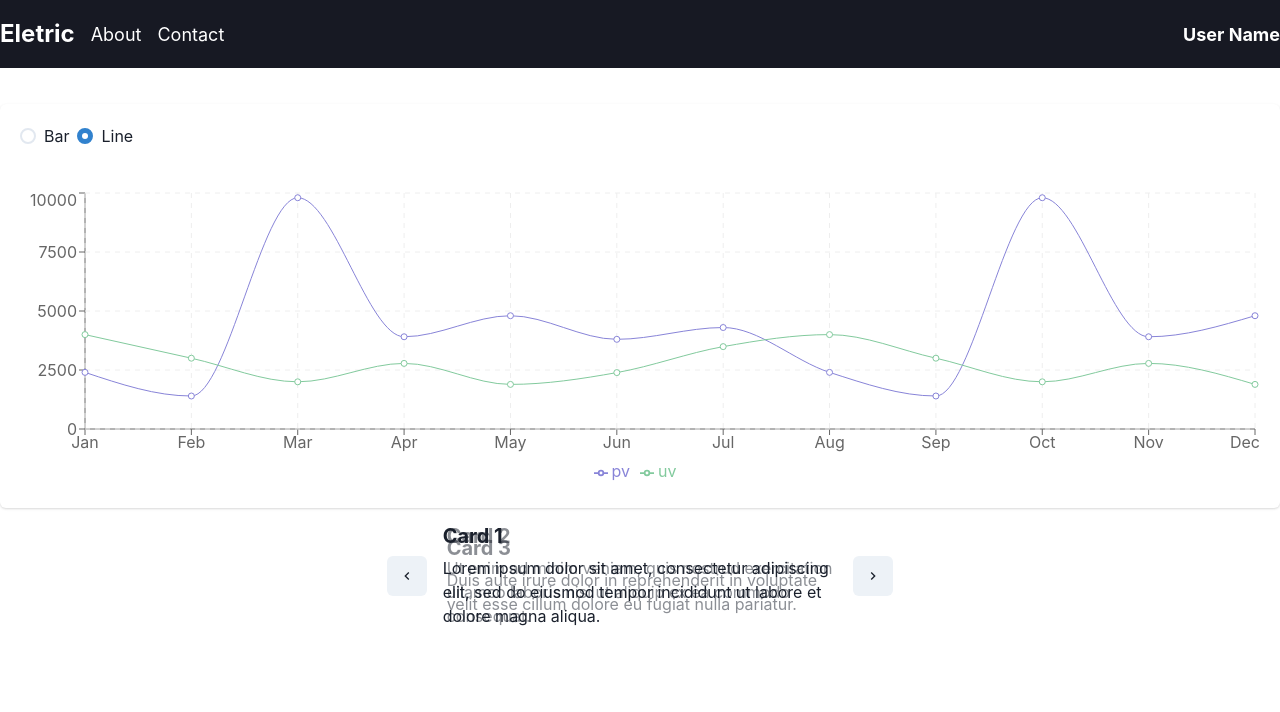
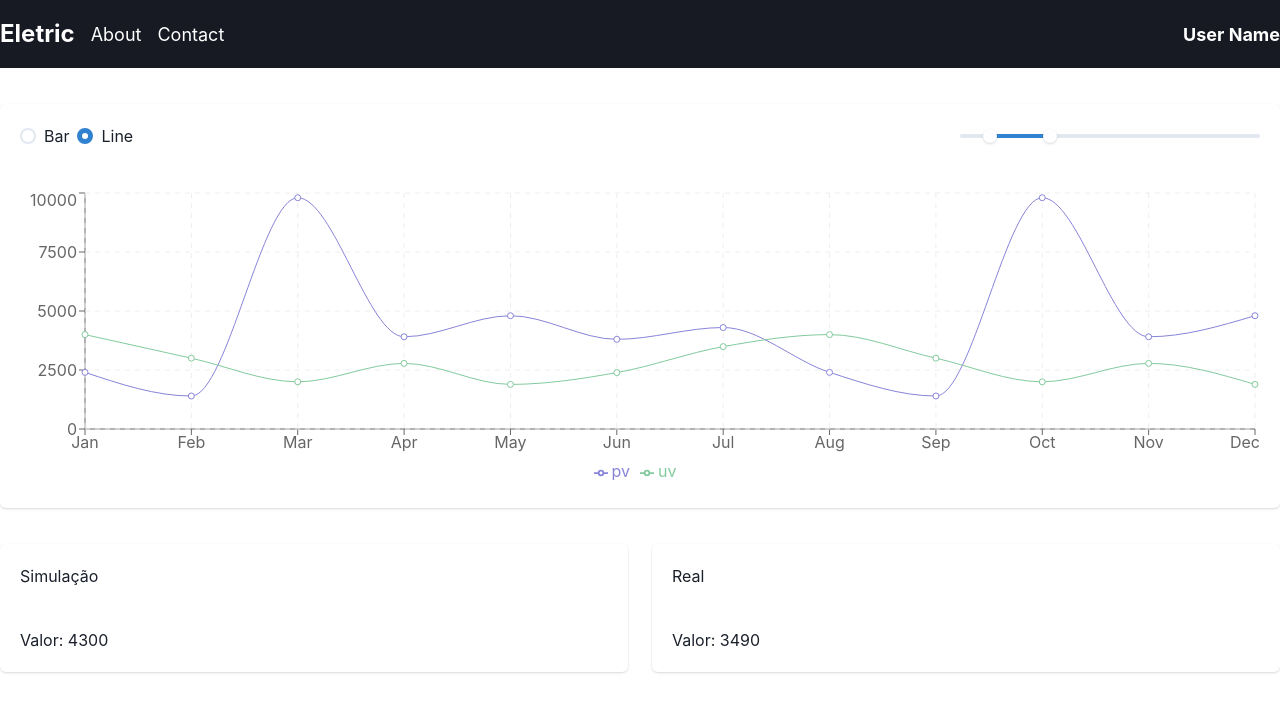
Before and after one commit to SamuelBatis/eletric-front, a Next.js app: page /dashboard in a window 1280 px wide. Shown: the top 712 px of the page. Built offline with nearby package versions, Linux system fonts and the light colour scheme; no server answers.

Commit message:
feat: cards de simulacao e real e filtro em slide

```diff
--- /dev/null
+++ b/components/TwoBallsSlider.js
@@ -0,0 +1,39 @@
+import { useState } from "react";
+import {
+  Box,
+  Slider,
+  SliderFilledTrack,
+  SliderThumb,
+  SliderTrack,
+} from "@chakra-ui/react";
+
+export default function TwoBallsSlider() {
+  const [min, setMin] = useState(20);
+  const [max, setMax] = useState(80);
+
+  const handleChange = (values) => {
+    setMin(values[0]);
+    setMax(values[1]);
+  };
+
+  return (
+    <Box w={300}>
+      <Slider
+        defaultValue={[min, max]}
+        onChange={handleChange}
+        min={0}
+        max={100}
+      >
+        <SliderTrack>
+          <SliderFilledTrack />
+        </SliderTrack>
+        <SliderThumb boxSize={6} />
+        <SliderThumb boxSize={6} />
+      </Slider>
+      <Box display="flex" justifyContent="space-between">
+        <Box>{min}</Box>
+        <Box>{max}</Box>
+      </Box>
+    </Box>
+  );
+}
--- a/package.json
+++ b/package.json
@@ -15,6 +15,7 @@
     "@emotion/styled": "^11.10.6",
     "axios": "^1.3.4",
     "framer-motion": "^10.3.1",
+    "js-cookie": "^3.0.1",
     "next": "^13.2.4",
     "react": "^18.2.0",
     "react-dom": "^18.2.0",
--- a/pages/_app.js
+++ b/pages/_app.js
@@ -2,7 +2,7 @@ import { ChakraProvider } from '@chakra-ui/react';
 
 export default function App({ Component, pageProps }) {
   return (
-    <ChakraProvider>
+    <ChakraProvider >
       <Component {...pageProps} />
     </ChakraProvider>
   );
--- a/pages/dashboard.js
+++ b/pages/dashboard.js
@@ -11,53 +11,21 @@ import {
   Heading,
   Radio,
   RadioGroup,
+  RangeSlider,
+  RangeSliderFilledTrack,
+  RangeSliderThumb,
+  RangeSliderTrack,
+  Slider,
+  SliderFilledTrack,
+  SliderThumb,
+  SliderTrack,
   Stack,
   Text,
 } from "@chakra-ui/react";
 import BarChartComponent from "@/components/BarChartComponent";
 import CardCarousel from "@/components/CardsCarousel";
-
-const myCards = [
-  {
-    id: 1,
-    content: (
-      <Box p={4}>
-        <Heading as="h3" size="md" mb={2}>
-          Card 1
-        </Heading>
-        <Text>
-          Lorem ipsum dolor sit amet, consectetur adipiscing elit, sed do eiusmod tempor incididunt ut labore et dolore magna aliqua.
-        </Text>
-      </Box>
-    )
-  },
-  {
-    id: 2,
-    content: (
-      <Box p={4}>
-        <Heading as="h3" size="md" mb={2}>
-          Card 2
-        </Heading>
-        <Text>
-          Ut enim ad minim veniam, quis nostrud exercitation ullamco laboris nisi ut aliquip ex ea commodo consequat.
-        </Text>
-      </Box>
-    )
-  },
-  {
-    id: 3,
-    content: (
-      <Box p={4}>
-        <Heading as="h3" size="md" mb={2}>
-          Card 3
-        </Heading>
-        <Text>
-          Duis aute irure dolor in reprehenderit in voluptate velit esse cillum dolore eu fugiat nulla pariatur.
-        </Text>
-      </Box>
-    )
-  }
-];
+import TwoBallsSlider from "@/components/TwoBallsSlider";
+//import Slider from "react-slick";
 
 
 const getUserData = async () => {
@@ -69,9 +37,18 @@ const getUserData = async () => {
   }
 };
 
-getUserData();
 export default function Dashboard() {
+
+  /*useEffect(() => {
+    const reponse = getUserData();
+  }, [])*/
+
   const [line, setLine] = useState(true);
+  const [values, setValues] = useState([10, 50]);
+  const handleChange = (newValues) => {
+    setValues(newValues);
+  };
+
 
   const changeChart = () => {
     setLine(!line);
@@ -93,6 +70,7 @@ export default function Dashboard() {
       <Box mt="9">
         <Card>
           <CardHeader>
+            <Flex justifyContent="space-between" alignItems="center">
               <RadioGroup>
                 <Stack direction="row">
                   <Radio isChecked={!line} onChange={() => setLine(!line)}>
@@ -103,13 +81,43 @@ export default function Dashboard() {
                   </Radio>
                 </Stack>
               </RadioGroup>
+              <RangeSlider aria-label={['min', 'max']} defaultValue={[10, 30]} w={300}>
+                <RangeSliderTrack>
+                  <RangeSliderFilledTrack />
+                </RangeSliderTrack>
+                <RangeSliderThumb index={0} />
+                <RangeSliderThumb index={1} />
+              </RangeSlider>
+            </Flex>
           </CardHeader>
+
           <CardBody>
             {line === true ? <LineChartComponent /> : <BarChartComponent />}
           </CardBody>
         </Card>
       </Box>
-      <CardCarousel cards={myCards}/>
+
+      <Box mt="9">
+        <Flex direction={{ base: "column", md: "row" }} gap={6}>
+          <Card flex="1">
+            <CardHeader>
+              Simulação
+            </CardHeader>
+            <CardBody>
+              Valor: 4300
+            </CardBody>
+          </Card>
+          <Card flex="1">
+            <CardHeader>
+              Real
+            </CardHeader>
+            <CardBody>
+              Valor: 3490
+            </CardBody>
+          </Card>
+        </Flex>
+      </Box>
+
     </>
   );
 }
--- a/pages/login.js
+++ b/pages/login.js
@@ -22,7 +22,7 @@ export default function Login() {
       .then((response) => {
         const { token } = response.data;
         console.log("new session " + response.data.access_token)
-        localStorage.setItem("token", response.data.access_token);
+        sessionStorage.setItem("token", response.data.access_token);
         router.push("/dashboard");
       })
       .catch((error) => {
--- a/services/api.js
+++ b/services/api.js
@@ -6,7 +6,7 @@ const api = axios.create({
 
 api.interceptors.request.use(
   (config) => {
-    const token = localStorage.getItem("token");
+    const token = sessionStorage.getItem("token");
     if (token) {
       config.headers["Authorization"] = `Bearer ${token}`;
     }
```
Also changed, not shown: 1 other file (tests, documents, lock files or other folders). Lines whose indentation alone changed are shown as unchanged.
